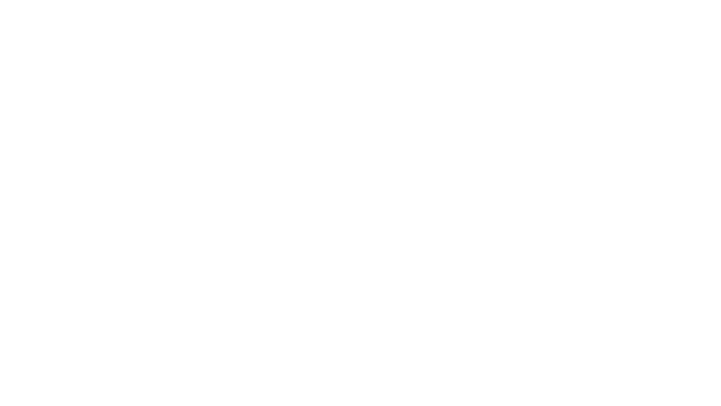
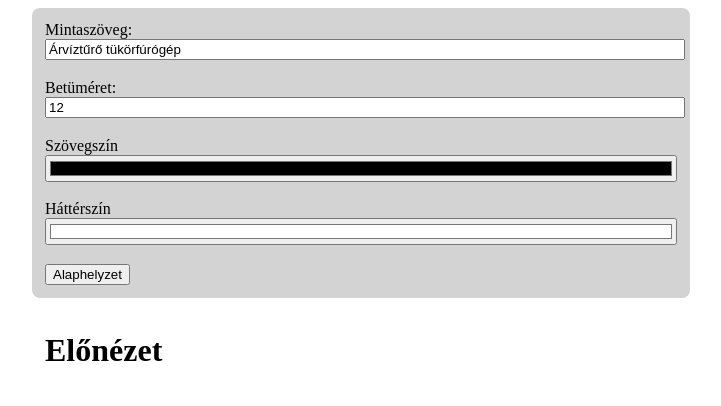
Before and after one commit to kekesibence/UIDesignerSegito, a plain HTML site: page index.html in a window 1280 px wide. Shown: the whole page, without its empty margins (279-1000 px from the left). Drawn offline with Linux system fonts and the light colour scheme.

Commit message:
main.css elkészítése, alap design megcsinálása

```diff
--- a/index.html
+++ b/index.html
@@ -4,9 +4,35 @@
     <meta charset="UTF-8">
     <meta http-equiv="X-UA-Compatible" content="IE=edge">
     <meta name="viewport" content="width=device-width, initial-scale=1.0">
-    <title>Document</title>
+    <link rel='stylesheet' type='text/css' media='screen' href='main.css'>
+    <script src='main.js'></script>
+    <title>UI desingner segitő</title>
 </head>
 <body>
-
+    <body>
+        <div id="inputok">
+            <div class="input">
+                Mintaszöveg:<br>
+                <input type="text" id="mintaszoveg" value="Árvíztűrő tükörfúrógép">
+            </div>
+            <div class="input">
+                Betüméret:<br>
+                <input type="number" id="betumeret" value="12">
+            </div>
+            <div class="input">
+                Szövegszín<br>
+                <input type="color" id="betuszin" value="#000000">
+            </div>
+            <div class="input">
+                Háttérszín<br>
+                <input type="color" id="hatterszin" value="#ffffff">
+            </div>
+            <button id="alaphelyzet">Alaphelyzet</button>
+        </div>
+        <div id="elonezetek">
+            <h1>Előnézet</h1>
+            <div id="elonezet">
+            </div>
+        </div>
 </body>
 </html>
--- /dev/null
+++ b/main.css
@@ -0,0 +1,27 @@
+#inputok {
+    background-color: lightgray;
+    padding:1%;
+    border-radius: 8px;
+    display: block;
+    align-items: center;
+    width: 50%;
+    margin-right: auto;
+    margin-left: auto;
+}
+
+input {
+    width: 100%;
+    align-self: center;
+}
+
+.input {
+    margin-bottom: 3%;
+}
+
+#elonezetek {
+    padding:1%;
+    border-radius: 8px;
+    width: 50%;
+    margin-right: auto;
+    margin-left: auto;
+}
```
